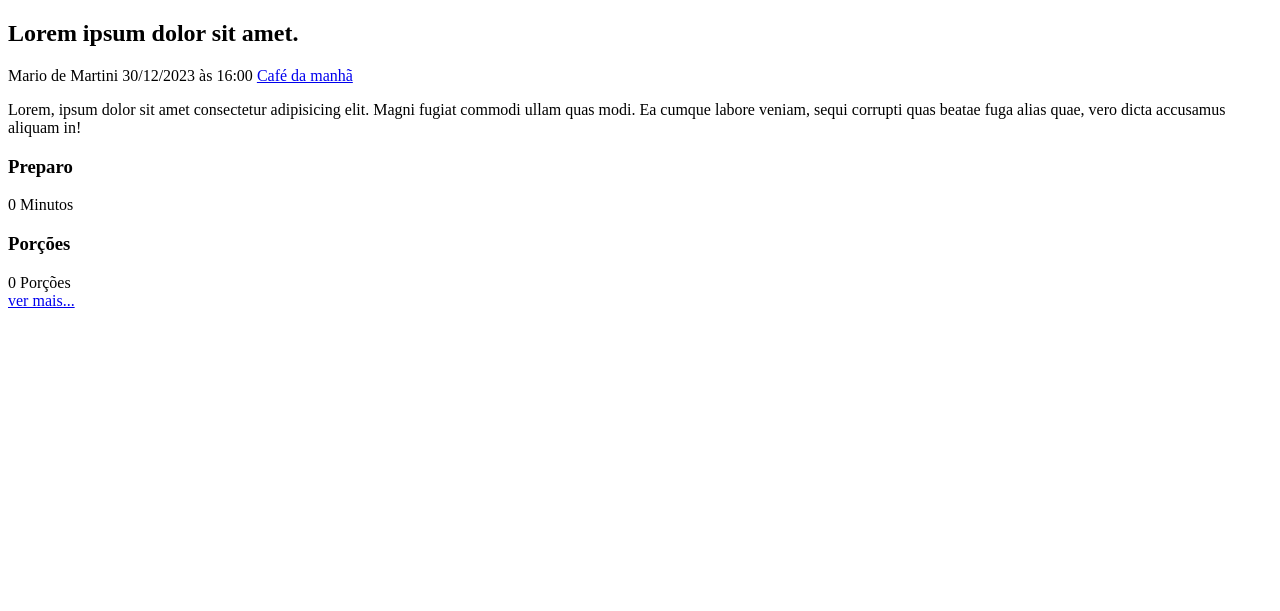
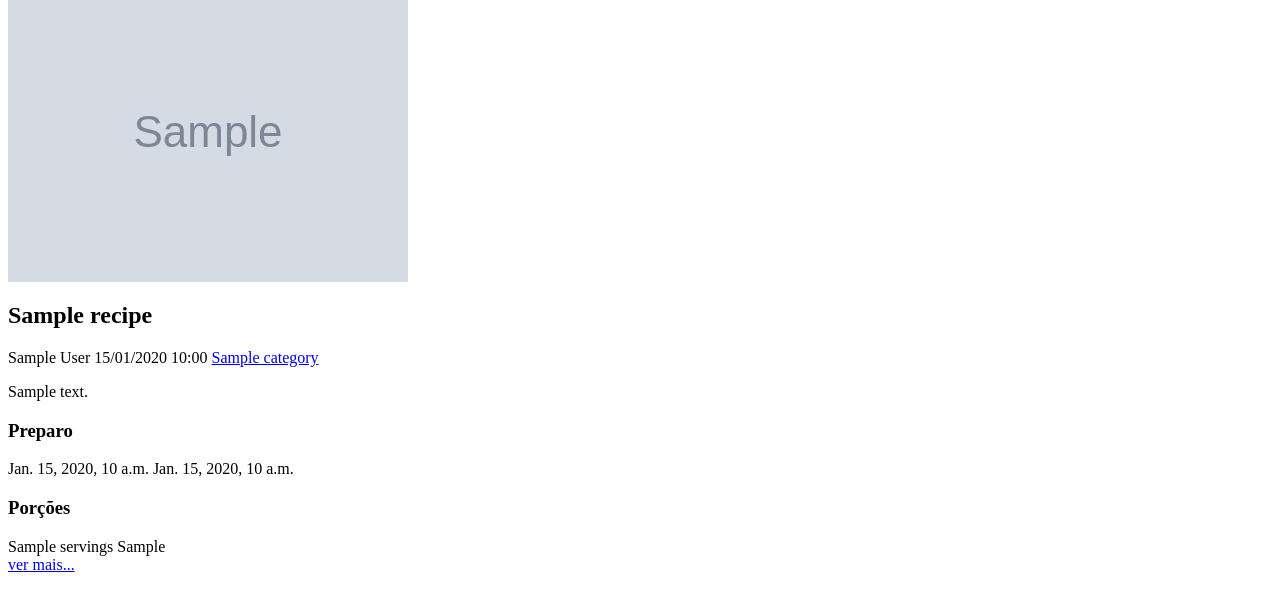
Before and after one commit to mariodemartini/recipes-project, a Django app: template recipes/templates/recipes/partials/recipe.html in a window 1280 px wide. Shown: the part 26-637 px from the top of the page. Run offline with Django 5.2, Linux system fonts and the light colour scheme; the template is opened without the code that fills it: most values are stand-ins (such as "Sample title", 1, 10 or a date in 2020); grey boxes marked "Sample" are stand-in pictures; some libraries are stand-ins or nearby versions.

Commit message:
:recycle: refactor: making the page dynamic

```diff
--- a/recipes/templates/recipes/partials/recipe.html
+++ b/recipes/templates/recipes/partials/recipe.html
@@ -1,45 +1,47 @@
 <div class="recipe recipe-list-item">
     <div class="recipe-cover">
-        <img src="https://via.placeholder.com/1280x720.png/269fe6" alt="Temporário">
+        <img src="{{ recipe.cover.url }}" alt="Temporário">
     </div>
     <div class="recipe-title-container">
-        <h2 class="recipe-title">Lorem ipsum dolor sit amet.</h2>
+        <h2 class="recipe-title">{{ recipe.title }}</h2>
     </div>
 
     <div class="recipe-author">
         <span class="recipe-author-item">
             <i class="fas fa-user"></i>
-            Mario de Martini
+            {{ recipe.author.first_name }} {{ recipe.author.last_name }}
         </span>
         <span class="recipe-author-item">
             <i class="fas fa-calendar-alt"></i>
-            30/12/2023 às 16:00
+            {{ recipe.created_at|date:"d/m/Y H:i" }}
         </span>
         <span class="recipe-author-item">
             <a href="/recipes/category/cafe-da-manha/">
                 <i class="fas fa-layer-group"></i>
-                <span>Café da manhã</span>
+                <span>
+                    {{ recipe.category.name }}
+                </span>
             </a>
         </span>
     </div>
 
     <div class="recipe-content">
-        <p>Lorem, ipsum dolor sit amet consectetur adipisicing elit. Magni fugiat commodi ullam quas modi.
-            Ea cumque labore veniam, sequi corrupti quas beatae fuga alias quae, vero dicta accusamus
-            aliquam in!</p>
+        <p>
+            {{ recipe.description}}
+        </p>
     </div>
 
     <div class="recipe-meta-container">
         <div class="recipe-meta recipe-preparation">
             <h3 class="recipe-meta-title"><i class="fas fa-stopwatch"></i> Preparo</h3>
             <div class="recipe-meta-text">
-                0 Minutos
+                {{ recipe.preparation_time }} {{ recipe.preparation_time_unit }}
             </div>
         </div>
         <div class="recipe-meta recipe-servings">
             <h3 class="recipe-meta-title"><i class="fas fa-pizza-slice"></i> Porções</h3>
             <div class="recipe-meta-text">
-                0 Porções
+                {{ recipe.servings }} {{ recipe.servings_unit }}
             </div>
         </div>
     </div>
```
Also changed, not shown: recipes/templates/recipes/pages/home.html (+5 -9 lines), recipes/views.py (+7 -2 lines).
